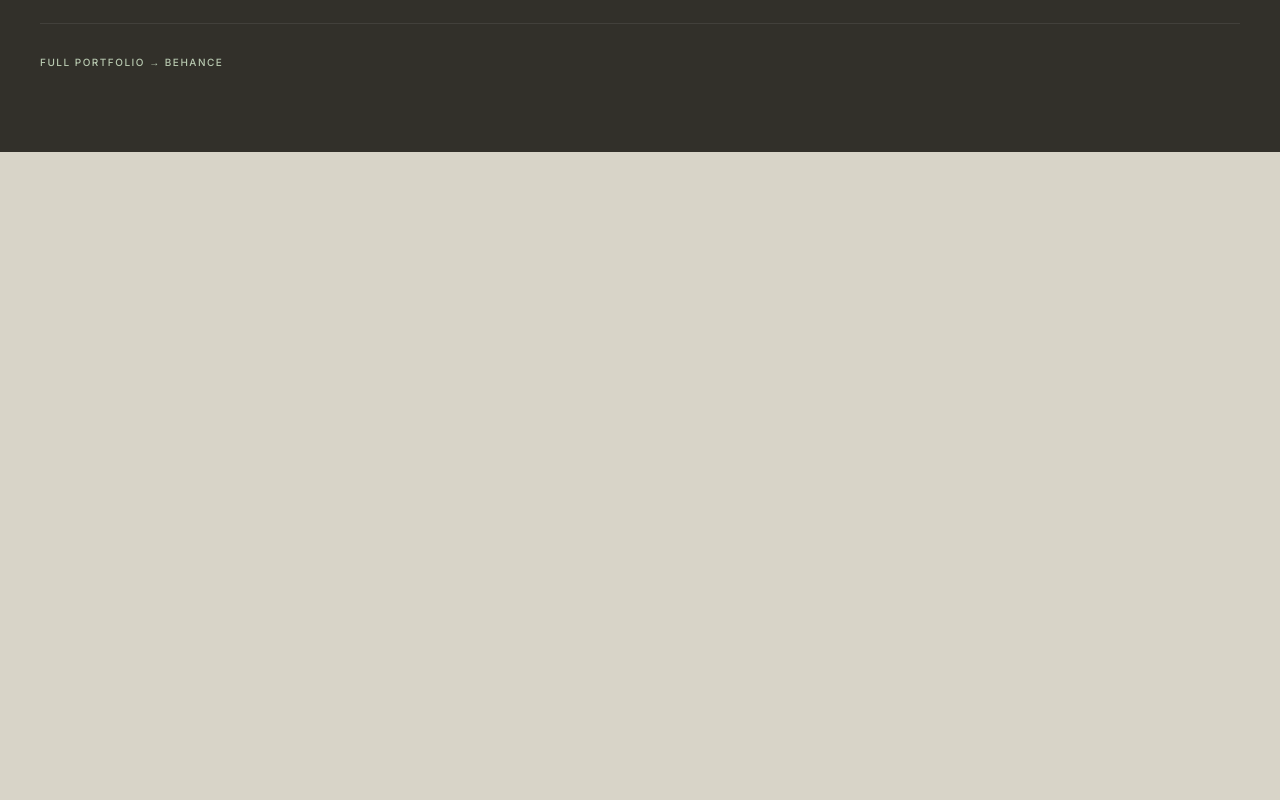
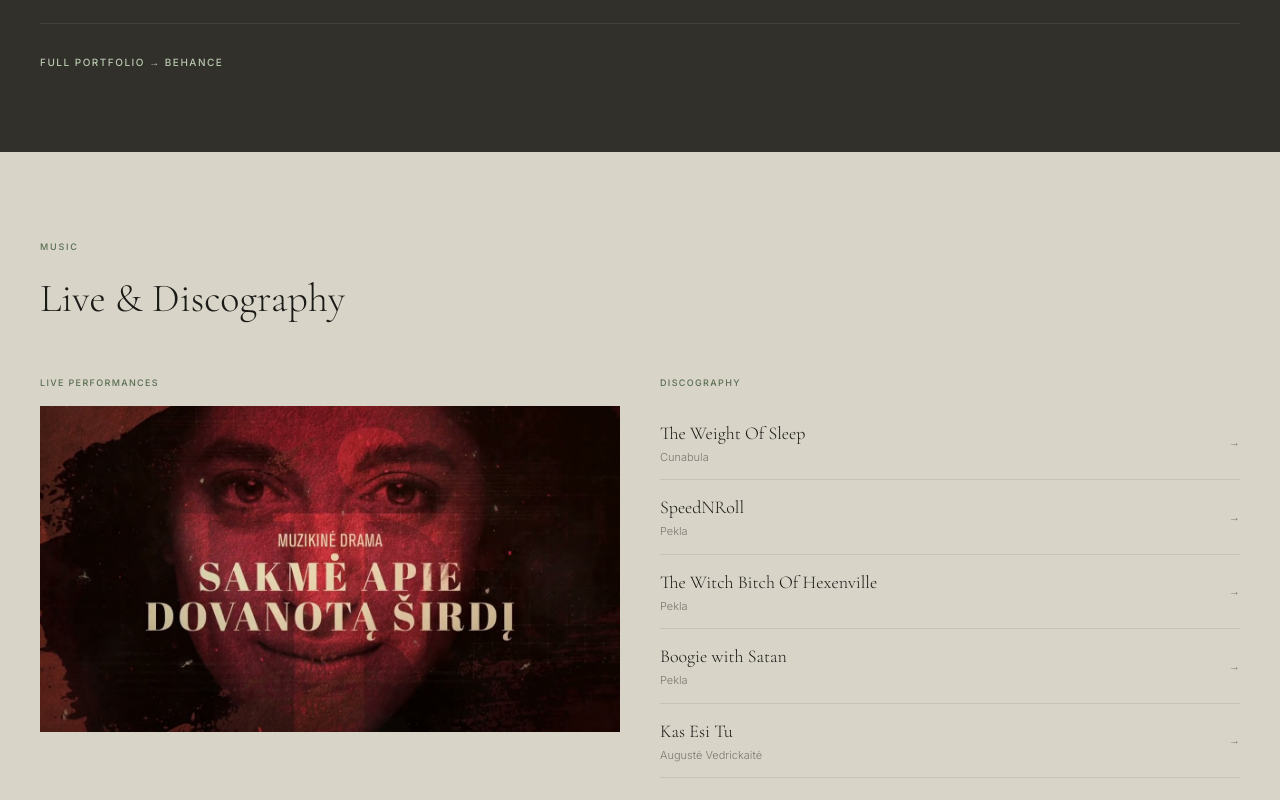
Before and after one commit to Jurgutis666/js-website, a Next.js app: page / in a window 1280 px wide. Shown: the part 1762-2562 px from the top of the page. Before the commit the page ends 1914 px from the top, so only its background shows below. Built offline with nearby package versions, Linux system fonts and the light colour scheme; grey boxes are pictures that could not be loaded.

Commit message:
live video and discography updated
embeded live performance links and updated discography list.

```diff
--- /dev/null
+++ b/app/components/Music.tsx
@@ -0,0 +1,204 @@
+import Image from "next/image";
+
+const albums = [
+  {
+    title: "The Weight Of Sleep",
+    artist: "Cunabula",
+    url: "https://www.discogs.com/release/27942120",
+  },
+  {
+    title: "SpeedNRoll",
+    artist: "Pekla",
+    url: "https://www.discogs.com/master/811703",
+  },
+  {
+    title: "The Witch Bitch Of Hexenville",
+    artist: "Pekla",
+    url: "https://www.discogs.com/release/11643365",
+  },
+  {
+    title: "Boogie with Satan",
+    artist: "Pekla",
+    url: "https://www.discogs.com/release/15480010",
+  },
+  {
+    title: "Kas Esi Tu",
+    artist: "Augustė Vedrickaitė",
+    url: "https://www.discogs.com/release/29904949",
+  },
+];
+
+const videos = [
+  {
+    title: "Sakmė apie dovanotą širdį",
+    description: "Musical drama — LRT",
+    href: "https://www.lrt.lt/mediateka/irasas/2000249571/muzikine-drama-sakme-apie-dovanota-sirdi",
+    thumbnail: "/sakme-image.jpg",
+    type: "lrt",
+  },
+  {
+    title: "Žalvarinis - Einam Tolyn",
+    description: "Žalvarinis - Einam Tolyn Live at Vilnius Castle",
+    embedUrl: "https://www.youtube.com/embed/yqxLvX3T2I8?si=cdbxIsQYMsj4RWWH",
+    type: "youtube",
+  },
+  {
+    title: "CUNABULA - live at Loftas",
+    description: "CUNABULA - live at Loftas [2023 10 21]",
+    embedUrl: "https://www.youtube.com/embed/-jR7-f49-s4?si=glcOH3pwhPJ4jq_l",
+    type: "youtube",
+  },
+];
+
+export default function Music() {
+  return (
+    <>
+      <section
+        style={{ background: "var(--color-sand)", padding: "80px 40px" }}
+      >
+        <span
+          style={{
+            fontSize: "9px",
+            fontWeight: 500,
+            letterSpacing: "0.2em",
+            textTransform: "uppercase",
+            color: "#5a6e52",
+          }}
+        >
+          Music
+        </span>
+        <h2
+          style={{
+            fontFamily: "var(--font-cormorant)",
+            fontSize: "40px",
+            fontWeight: 300,
+            color: "var(--color-text-dark)",
+            marginTop: "12px",
+            marginBottom: "48px",
+          }}
+        >
+          Live & Discography
+        </h2>
+        <div className="grid grid-cols-2 gap-10">
+          <div>
+            <div
+              style={{
+                fontSize: "9px",
+                fontWeight: 500,
+                letterSpacing: "0.15em",
+                textTransform: "uppercase",
+                color: "#5a6e52",
+                marginBottom: "16px",
+              }}
+            >
+              Live performances
+            </div>
+            <div
+              style={{ display: "flex", flexDirection: "column", gap: "24px" }}
+            >
+              {videos.map((video) => (
+                <figure key={video.title}>
+                  {video.type === "lrt" ? (
+                    <a
+                      href={video.href}
+                      target="_blank"
+                      rel="noopener noreferrer"
+                    >
+                      <Image
+                        src={video.thumbnail!}
+                        alt={video.title}
+                        width={640}
+                        height={360}
+                        style={{ width: "100%", height: "auto" }}
+                      />
+                    </a>
+                  ) : (
+                    <div
+                      style={{
+                        position: "relative",
+                        paddingBottom: "56.25%",
+                        height: 0,
+                        overflow: "hidden",
+                      }}
+                    >
+                      <iframe
+                        src={video.embedUrl}
+                        style={{
+                          position: "absolute",
+                          top: 0,
+                          left: 0,
+                          width: "100%",
+                          height: "100%",
+                          border: "none",
+                        }}
+                        allowFullScreen
+                      />
+                    </div>
+                  )}
+                </figure>
+              ))}
+            </div>
+          </div>
+          <div>
+            <div
+              style={{
+                fontSize: "9px",
+                fontWeight: 500,
+                letterSpacing: "0.15em",
+                textTransform: "uppercase",
+                color: "#5a6e52",
+                marginBottom: "16px",
+              }}
+            >
+              Discography
+            </div>
+            {albums.map((album) => (
+              <a
+                key={album.title}
+                href={album.url}
+                target="_blank"
+                rel="noopener noreferrer"
+                style={{
+                  display: "flex",
+                  justifyContent: "space-between",
+                  alignItems: "center",
+                  padding: "14px 0",
+                  borderBottom: "1px solid rgba(0,0,0,0.08)",
+                  textDecoration: "none",
+                }}
+              >
+                <div>
+                  <div
+                    style={{
+                      fontFamily: "var(--font-cormorant)",
+                      fontSize: "18px",
+                      fontWeight: 300,
+                      color: "var(--color-text-dark)",
+                    }}
+                  >
+                    {album.title}
+                  </div>
+                  <div
+                    style={{
+                      fontSize: "11px",
+                      fontWeight: 300,
+                      color: "var(--color-text-muted)",
+                      marginTop: "2px",
+                    }}
+                  >
+                    {album.artist}
+                  </div>
+                </div>
+                <span
+                  style={{ fontSize: "11px", color: "var(--color-text-muted)" }}
+                >
+                  →
+                </span>
+              </a>
+            ))}
+          </div>
+        </div>
+      </section>
+    </>
+  );
+}
--- a/app/page.tsx
+++ b/app/page.tsx
@@ -1,6 +1,7 @@
 //components
 import About from "./components/About";
 import Hero from "./components/Hero";
+import Music from "./components/Music";
 import Navbar from "./components/Navbar";
 import Work from "./components/Work";
 
@@ -11,6 +12,7 @@ export default function Home() {
       <Hero />
       <About />
       <Work />
+      <Music />
     </main>
   );
 }
```
Also changed, not shown: public/sakme-image.jpg (added).
